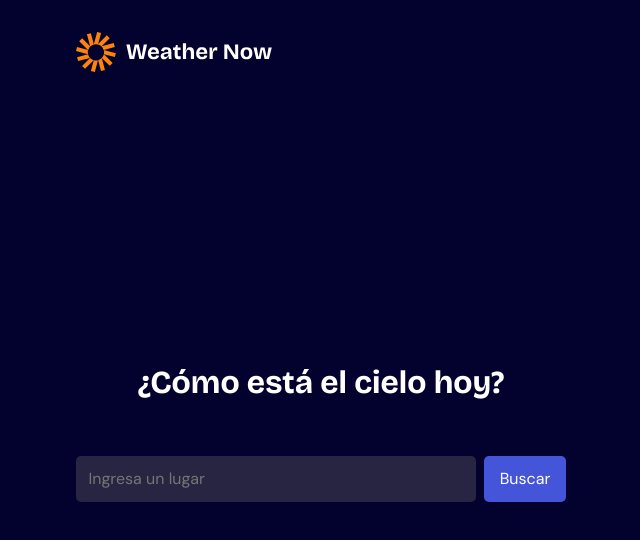
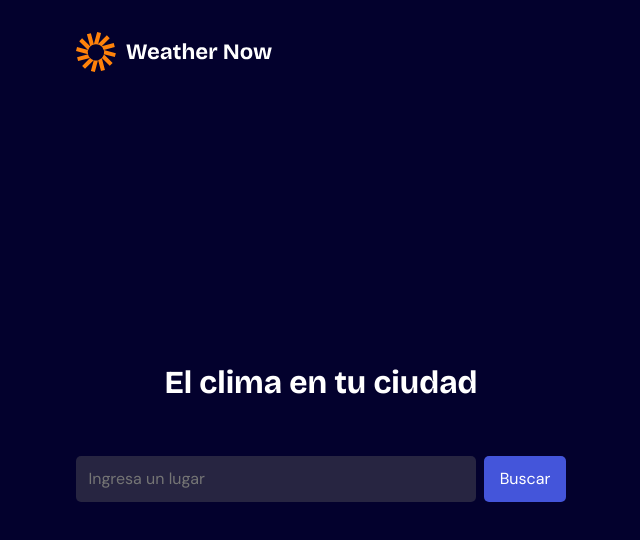
Before and after one commit to Darionvr/weather-next, a Next.js app: page / in a window 1280 px wide. Shown: the top 540 px of the page, without its empty margins (319-959 px from the left). Built offline with nearby package versions, Linux system fonts and the light colour scheme.

Commit message:
Cambio de título

```diff
--- a/src/app/page.tsx
+++ b/src/app/page.tsx
@@ -22,7 +22,7 @@ export default function Home() {
       </header>
       <main className={styles.main}>
         <h1>
-          ¿Cómo está el cielo hoy?
+          El clima en tu ciudad
         </h1>
         <SearchBar
           onPlaceSelected={(place: Places, data: WeatherData) => {
```
